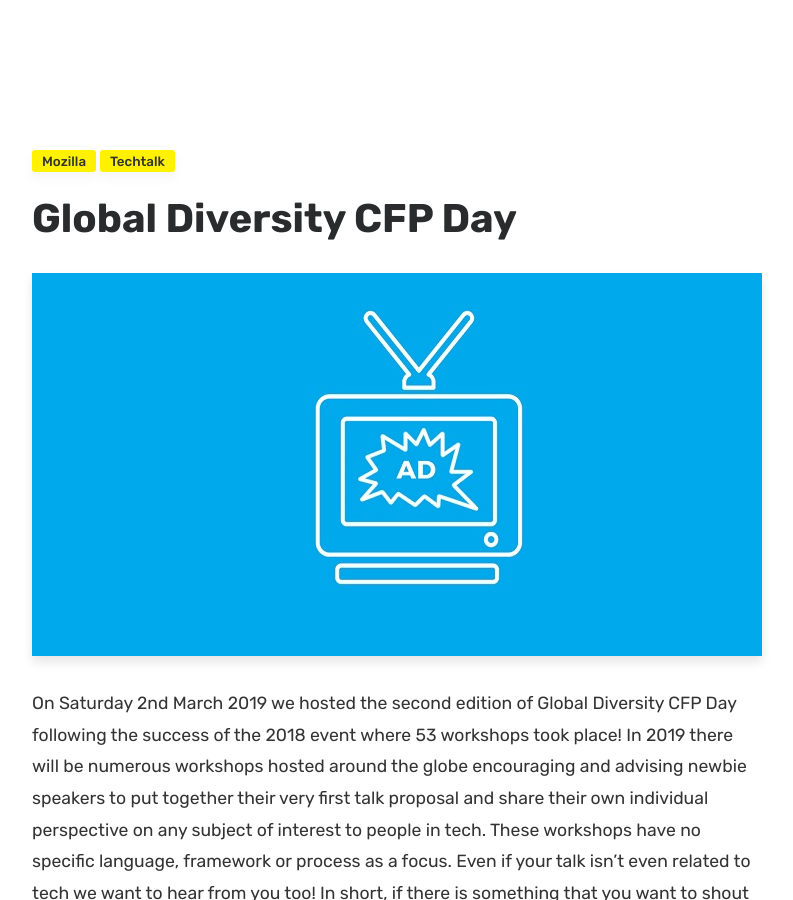
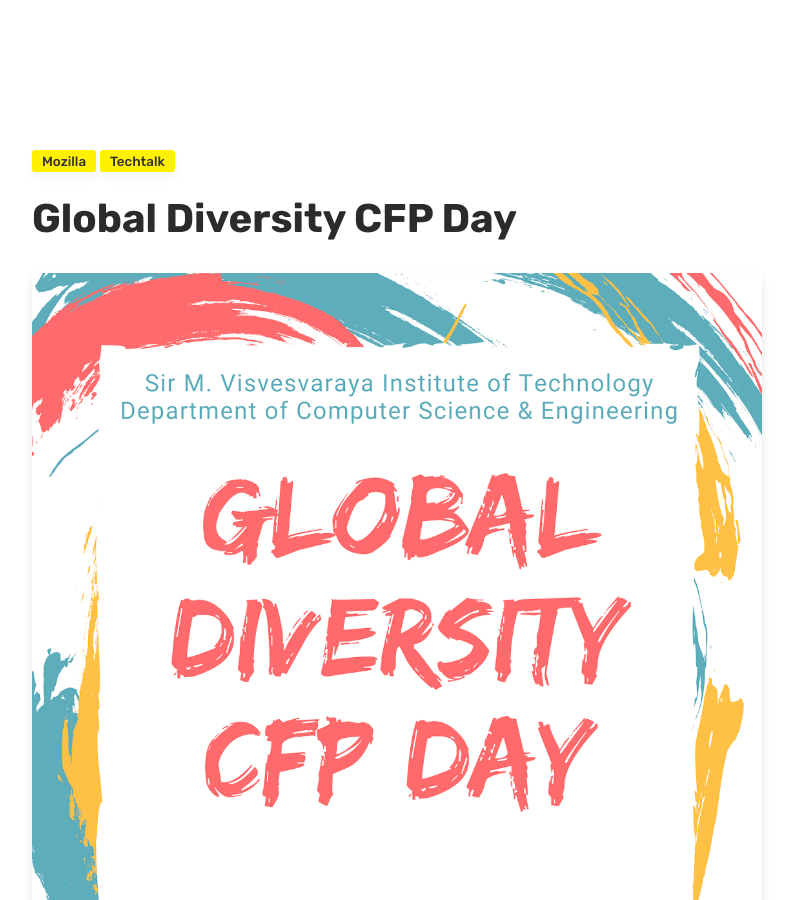
Before and after one commit to glugmvit/glugmvit.github.io, a Jekyll site: the page built from _posts/2019-03-02-cfp-day.md, in a window 1280 px wide and 900 px high. Shown: the whole window, without its empty margins (53-846 px from the left). Built offline with Jekyll 4.4.1, drawn with Linux system fonts in a browser that asks for light colours; comment, search, counter and statistics services are not loaded.

Commit message:
changes in blog

```diff
--- a/_posts/2019-03-02-cfp-day.md
+++ b/_posts/2019-03-02-cfp-day.md
@@ -3,7 +3,7 @@ layout: post
 title:  "Global Diversity CFP Day"
 author: harsh
 categories: [ Mozilla, Techtalk ]
-image: assets/images/3.jpg
+image: assets/images/CFPday/cfpday.png
 featured: true
 excerpt: Our experience with hosting Global Diversity CFP Day at Sir M. Visvesvaraya Institute of Technology, Bangalore, in association with Mozilla.
 ---
@@ -16,7 +16,7 @@ These workshops have no specific language, framework or process as a focus. Even
 **Venue**: CSE Seminar Hall, Admin Block
 **Location**: Sir M. Visvesvaraya Institute of Technology, Bangalore
 
-![](/assets/images/CFPday/cfpday.png)
+
 
 # About The Event
 
@@ -28,7 +28,6 @@ These workshops have no specific language, framework or process as a focus. Even
 
 **NO. OF PARTICIPANTS ATTENDED: 50**
 **NO. OF SPEAKERS REGISTERED: 4**
-
 
 
 ## AGENDA OF THE EVENT
@@ -43,6 +42,8 @@ These workshops have no specific language, framework or process as a focus. Even
 |  6. | Closing Keynote | 12:15 - 12:30 | CSE Seminar Hall |
 
 
+![](/assets/images/CFPday/techspeak.jpg)
+
 ## ABOUT THE EVENT (in detail):
 The event was organized by the Computer Science & Engineering Department of Sir M. Visvesvaraya Institute of Technology, Bengaluru. The event began with an invocation keynote after which the presentations started. 4 speakers registered and participated to present their talks on technical topics. Each speaker was given a total of 20 minutes to present their talk after which 10 minutes were reserved for the guests to give feedback on the talk to the speaker.
 Students were able to interact with mentors from Mozilla and get valuable inputs from them and validate their ideas and work on the loopholes their ideas might have. The speakers gained insights from the mentors about how to effectively present a technical talk and keep the audience engaged. The event ended with a closing keynote by the guests after which the audience was dispersed.
@@ -54,7 +55,7 @@ A free and open source software enthusiast who's more interested in the colorful
 Subhashish has been a community catalyst for over a decade and has helped build many Open Internet communities like Internet Society, Wikimedia/Wikipedia, Mozilla and Global Voices. He founded OpenSpeaks to build open resources for preserving indigenous languages that won him a grant from National Geographic and the MJ Bear Fellowship from Online News Association. Subhashish is advises many organizations including Creative Commons, Global Voices, Wikitongues and ScholarlyHub. He has spoken in over 100 conferences in more than 20 countries.
 
 ![](/assets/images/CFPday/speaker.jpg)
-![](/assets/images/CFPday/techspeak.jpg)
+
 
 ## RESOURCES PROVIDED
 * Brochures and Posters - Printed and Online
```
